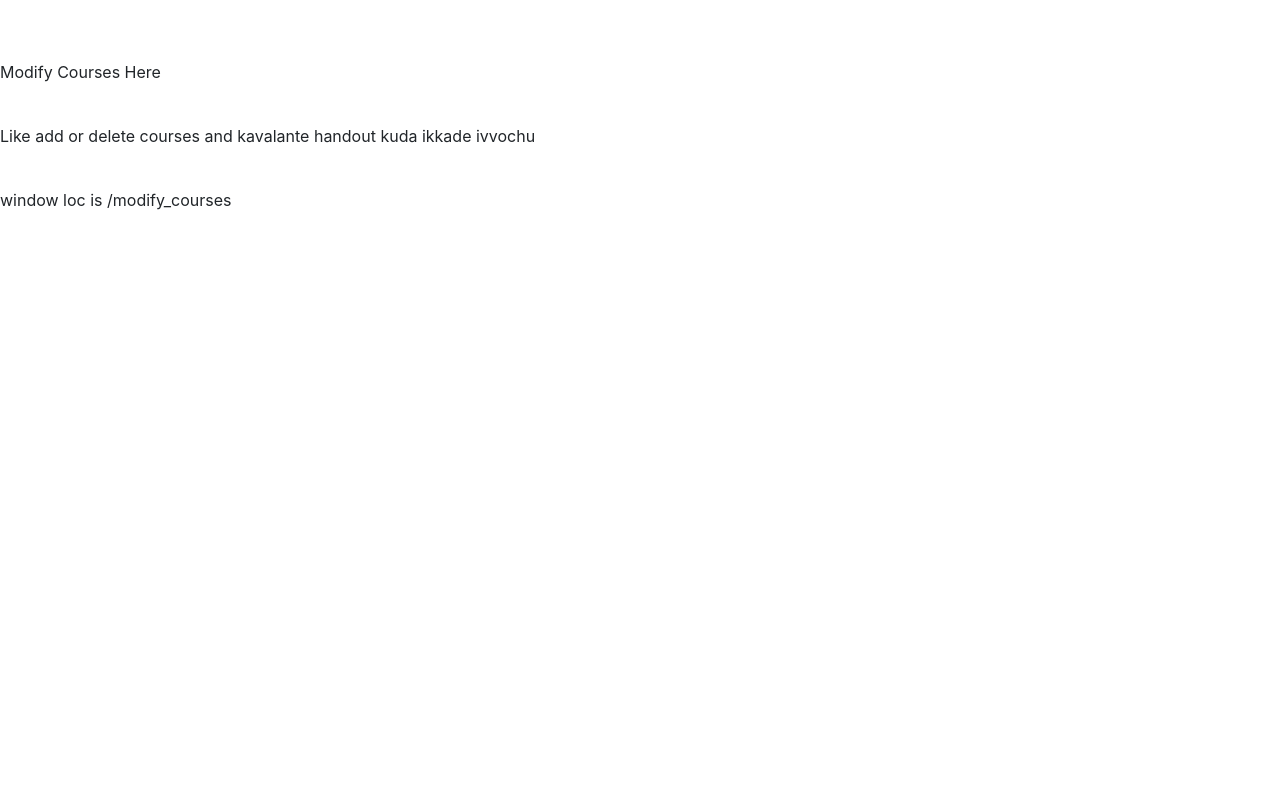
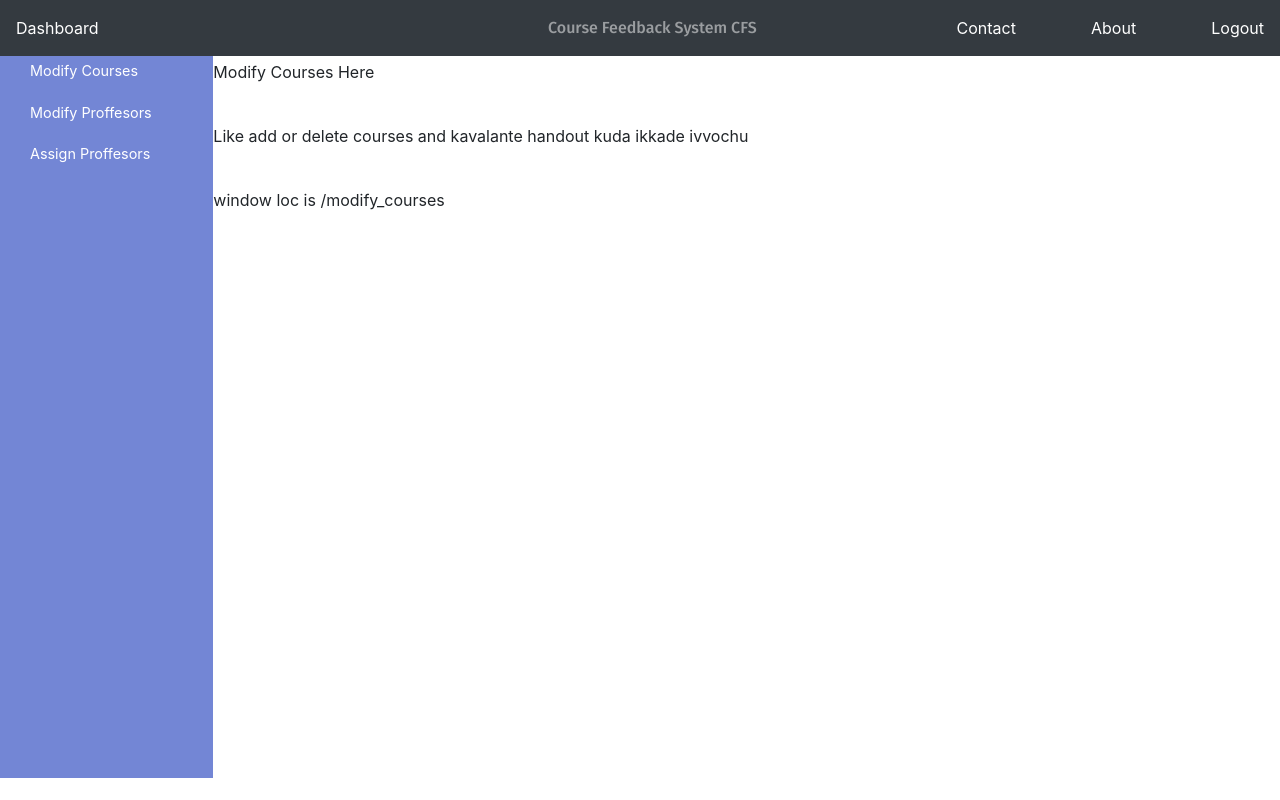
Before and after one commit to Hell3ringer/dbms_project, a React (Create React App) app: page /modify_courses in a window 1280 px wide. Built offline with nearby package versions, Linux system fonts and the light colour scheme.

Commit message:
sidebar and topnav working now

```diff
--- a/src/components/modify_courses/modify_courses.js
+++ b/src/components/modify_courses/modify_courses.js
@@ -1,6 +1,6 @@
 import React, { Component } from 'react'
-import topnav_admin from '../dashboard/topnav_admin'
-import sidebar_admin from '../dashboard/sidebar_admin'
+import TopnavAdmin from '../dashboard/topnav_admin'
+import SidebarAdmin from '../dashboard/sidebar_admin'
 
 import '../../../node_modules/bootstrap/dist/css/bootstrap.min.css';
 import '../stylesheets/profile.css'
@@ -10,8 +10,8 @@ class modify_courses extends Component{
         return(
             <div className="entire_div_profile">
                 {/* <Dashboard/> */}
-                <topnav_admin/>
-                <sidebar_admin/>
+                <TopnavAdmin/>
+                <SidebarAdmin/>
                 <div className="side_main_box">
                     <p>Modify Courses Here</p><br></br>
                     <p>Like add or delete courses and kavalante handout kuda ikkade ivvochu</p><br></br>
--- a/src/components/profile/profile.js
+++ b/src/components/profile/profile.js
@@ -1,17 +1,18 @@
 import React, { Component } from 'react'
-import topnav from '../dashboard/topnav'
-import sidebar from '../dashboard/sidebar'
+import Topnav from '../dashboard/topnav'
+import Sidebar from '../dashboard/sidebar'
 
 import '../../../node_modules/bootstrap/dist/css/bootstrap.min.css';
 import '../stylesheets/profile.css'
+
 
 class profile extends Component{
     render(){
         return(
             <div className="entire_div_profile">
                 {/* <Dashboard/> */}
-                <topnav/>
-                <sidebar/>
+                <Topnav/>
+                <Sidebar/>
                 <div className="side_main_box">
                     <p>This is profile page OF STUDENT</p><br></br>
                     <p>window loc is {window.location.pathname}</p>
--- a/src/components/profile/profile_prof.js
+++ b/src/components/profile/profile_prof.js
@@ -1,6 +1,6 @@
 import React, { Component } from 'react'
-import topnav_prof from '../dashboard/topnav_prof'
-import sidebar_prof from '../dashboard/sidebar_prof'
+import TopnavProf from '../dashboard/topnav_prof'
+import SidebarProf from '../dashboard/sidebar_prof'
 
 import '../../../node_modules/bootstrap/dist/css/bootstrap.min.css';
 import '../stylesheets/profile.css'
@@ -10,8 +10,8 @@ class profile_prof extends Component{
         return(
             <div className="entire_div_profile">
                 {/* <Dashboard/> */}
-                <topnav_prof/>
-                <sidebar_prof/>
+                <TopnavProf/>
+                <SidebarProf/>
                 <div className="side_main_box">
                     <p>This is profile page OF PROFESSOR</p><br></br>
                     <p>window loc is {window.location.pathname}</p>
```
